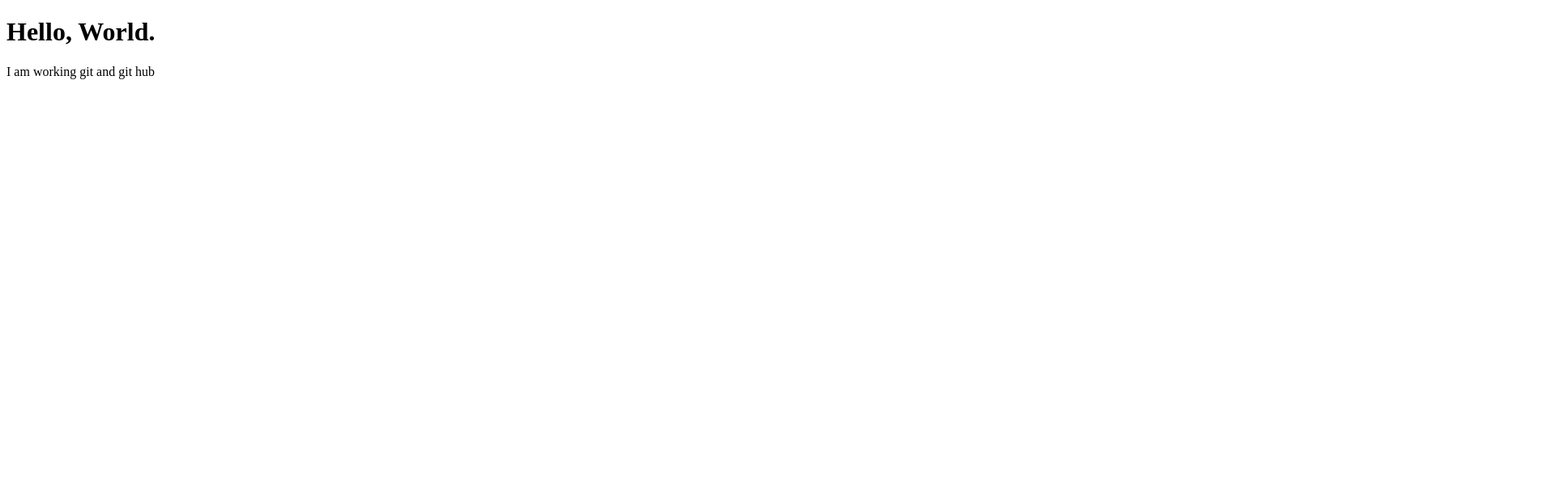
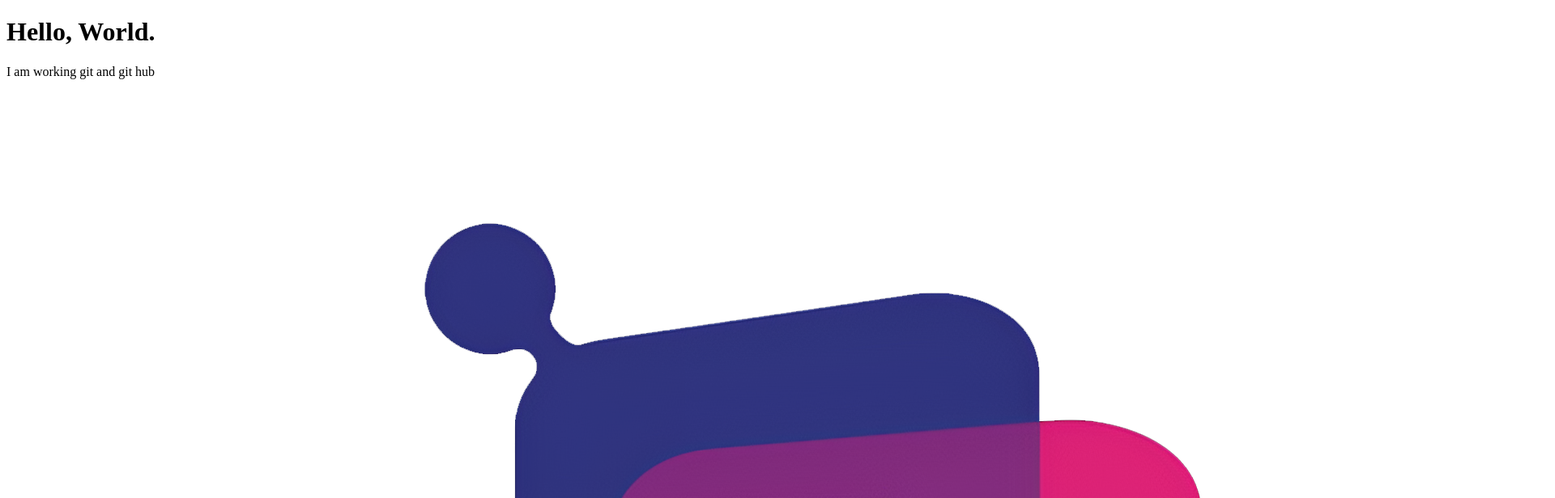
Before and after one commit to 4sabbir1/git_practice, a plain HTML site: page index.html in a window 1280 px wide. Shown: the top 616 px of the page at 81% size, 1920 px wide, since content can reach past the window. Drawn offline with Linux system fonts and the light colour scheme.

Commit message:
Added image to hello world

```diff
--- a/index.html
+++ b/index.html
@@ -8,5 +8,6 @@
   <body>
     <h1>Hello, World.</h1>
     <p>I am working git and git hub</p>
+    <img src="idea none logo.png" alt="" />
   </body>
 </html>
```
Also changed, not shown: idea none logo.png (added).
